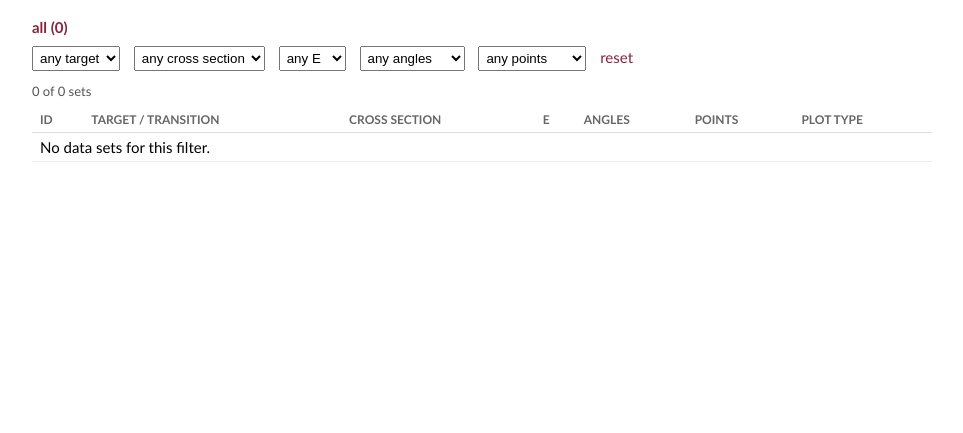
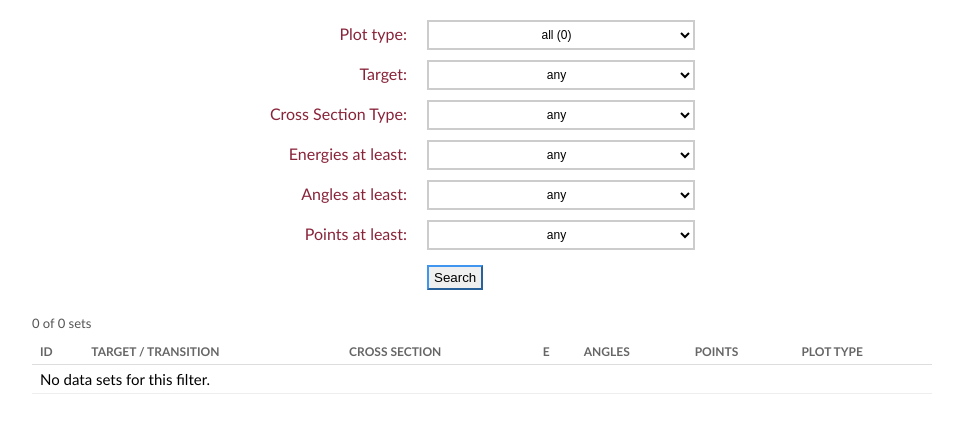
Before and after one commit to BogBogdan/ipbdb, a Django app: page /plots/ in a window 1280 px wide. Shown: the part 134-567 px from the top of the page, without its empty margins (158-1121 px from the left). Run offline with Django 4.2, Linux system fonts and the light colour scheme; data that the repository does not hold is empty.

Commit message:
Lay the data set filters out like the search form on the front page
The filters had their own row with its own styling, which did not match
the rest of the site. They are now a styled-select list with right
aligned labels and a Search button, so the stylesheet that came with the
node does the layout and this page needs almost no rules of its own.

Plot type moved into the same list, so all six filters sit in one place.

```diff
--- a/templates/plots_index.html
+++ b/templates/plots_index.html
@@ -6,10 +6,6 @@
     <link href="http://servo.aob.rs/emol/static/main.css" type="text/css" rel="stylesheet"/>
     <style>
       #setlist { max-width: 900px; margin: 18px auto 40px; }
-      #setlist .counts { color: #555; font-size: 15px; margin-bottom: 10px; }
-      #setlist .counts a { margin-right: 12px; }
-      #setlist .counts a.on { font-weight: bold; }
-      #setlist form { margin-bottom: 12px; font-size: 15px; }
       #setlist table { width: 100%; border-collapse: collapse; font-size: 15px; }
       #setlist th { text-align: left; font-size: 12px; text-transform: uppercase;
                     color: #666; border-bottom: 1px solid #ddd; padding: 5px 8px; }
@@ -17,7 +13,6 @@
       #setlist td.num { text-align: right; }
       #setlist .warn { color: #8c2020; font-size: 13px; }
       #setlist .found { color: #555; font-size: 13px; margin-bottom: 8px; }
-      #setlist form select { margin: 0 10px 0 0; padding: 3px; }
     </style>
 </head>
 <body>
@@ -39,48 +34,56 @@
 	</div>
 
     <div id="setlist">
-      <div class="counts">
-        <a href="?" {% if not kind_filter %}class="on"{% endif %}>all ({{ total }})</a>
+      <div class = "styled-select">
+        <form method="get">
+        <ul>
+          <li><label for="id_kind">Plot type:</label>
+            <select name="kind" id="id_kind">
+              <option value="">all ({{ total }})</option>
               {% for item in summary %}
-          <a href="?kind={{ item.kind }}"
-             {% if kind_filter == item.kind %}class="on"{% endif %}>{{ item.label }} ({{ item.n }})</a>
+                <option value="{{ item.kind }}" {% if kind_filter == item.kind %}selected{% endif %}>{{ item.label }} ({{ item.n }})</option>
               {% endfor %}
-      </div>
-
-      <form method="get" id="filters">
-        {% if kind_filter %}<input type="hidden" name="kind" value="{{ kind_filter }}">{% endif %}
-        <select name="target">
-          <option value="">any target</option>
+            </select></li>
+          <li><label for="id_target">Target:</label>
+            <select name="target" id="id_target">
+              <option value="">any</option>
               {% for name in targets %}
                 <option value="{{ name }}" {% if target_filter == name %}selected{% endif %}>{{ name }}</option>
               {% endfor %}
-        </select>
-        <select name="cs">
-          <option value="">any cross section</option>
+            </select></li>
+          <li><label for="id_cs">Cross Section Type:</label>
+            <select name="cs" id="id_cs">
+              <option value="">any</option>
               {% for cs in cs_types %}
                 <option value="{{ cs }}" {% if cs_filter == cs %}selected{% endif %}>{{ cs }}</option>
               {% endfor %}
-        </select>
-        <select name="min_energies">
-          <option value="">any E</option>
+            </select></li>
+          <li><label for="id_min_energies">Energies at least:</label>
+            <select name="min_energies" id="id_min_energies">
+              <option value="">any</option>
               {% for step in energy_steps %}
-            <option value="{{ step }}" {% if min_energies == step|stringformat:"s" %}selected{% endif %}>E &ge; {{ step }}</option>
+                <option value="{{ step }}" {% if min_energies == step|stringformat:"s" %}selected{% endif %}>{{ step }}</option>
               {% endfor %}
-        </select>
-        <select name="min_angles">
-          <option value="">any angles</option>
+            </select></li>
+          <li><label for="id_min_angles">Angles at least:</label>
+            <select name="min_angles" id="id_min_angles">
+              <option value="">any</option>
               {% for step in angle_steps %}
-            <option value="{{ step }}" {% if min_angles == step|stringformat:"s" %}selected{% endif %}>angles &ge; {{ step }}</option>
+                <option value="{{ step }}" {% if min_angles == step|stringformat:"s" %}selected{% endif %}>{{ step }}</option>
               {% endfor %}
-        </select>
-        <select name="min_points">
-          <option value="">any points</option>
+            </select></li>
+          <li><label for="id_min_points">Points at least:</label>
+            <select name="min_points" id="id_min_points">
+              <option value="">any</option>
               {% for step in point_steps %}
-            <option value="{{ step }}" {% if min_points == step|stringformat:"s" %}selected{% endif %}>points &ge; {{ step }}</option>
+                <option value="{{ step }}" {% if min_points == step|stringformat:"s" %}selected{% endif %}>{{ step }}</option>
               {% endfor %}
-        </select>
-        <a href="{% if kind_filter %}?kind={{ kind_filter }}{% else %}?{% endif %}">reset</a>
+            </select></li>
+        </ul>
+        <input type="submit" value="Search">
         </form>
+      </div>
+
       <div class="found">{{ rows|length }} of {{ total }} sets</div>
 
       <table>
@@ -104,10 +107,5 @@
         {% endfor %}
       </table>
     </div>
-<script>
-document.querySelectorAll('#filters select').forEach(function (box) {
-    box.onchange = function () { box.form.submit(); };
-});
-</script>
 </body>
 </html>
```
Lines whose indentation alone changed are shown as unchanged.
